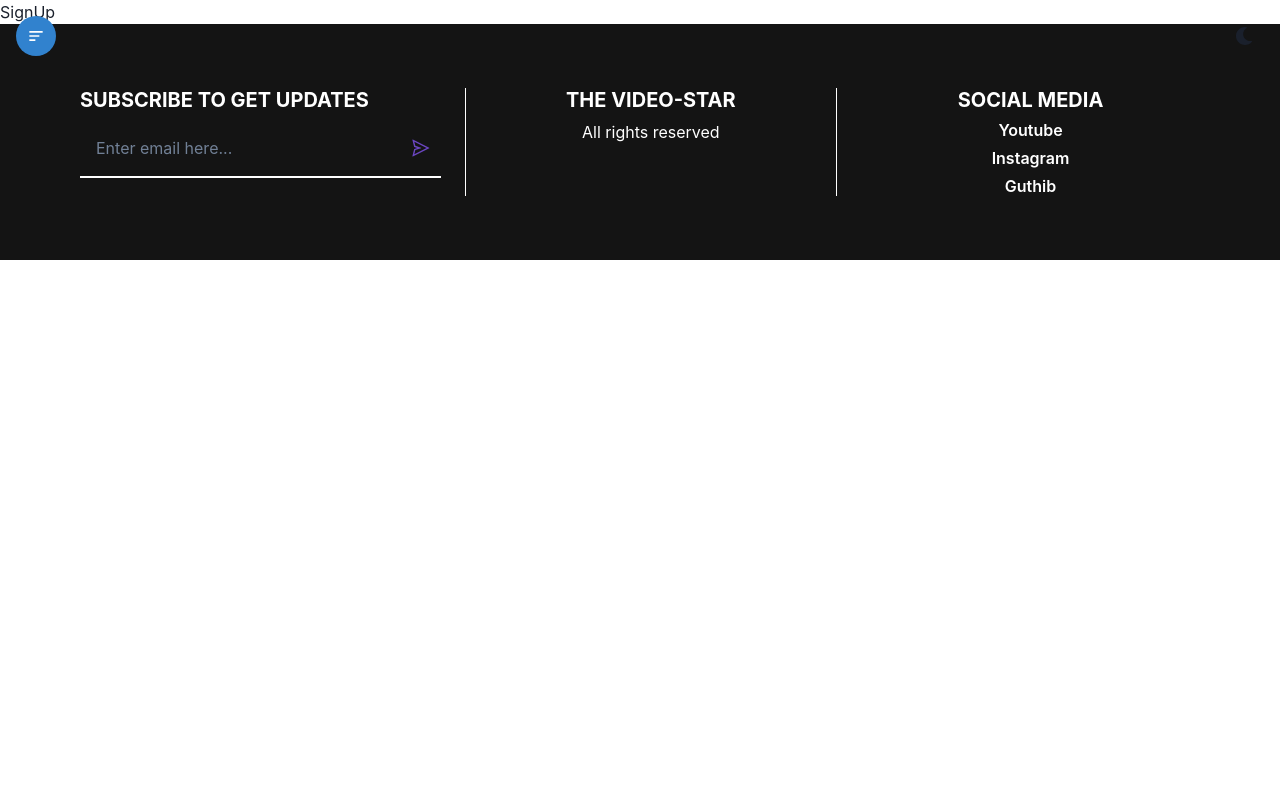
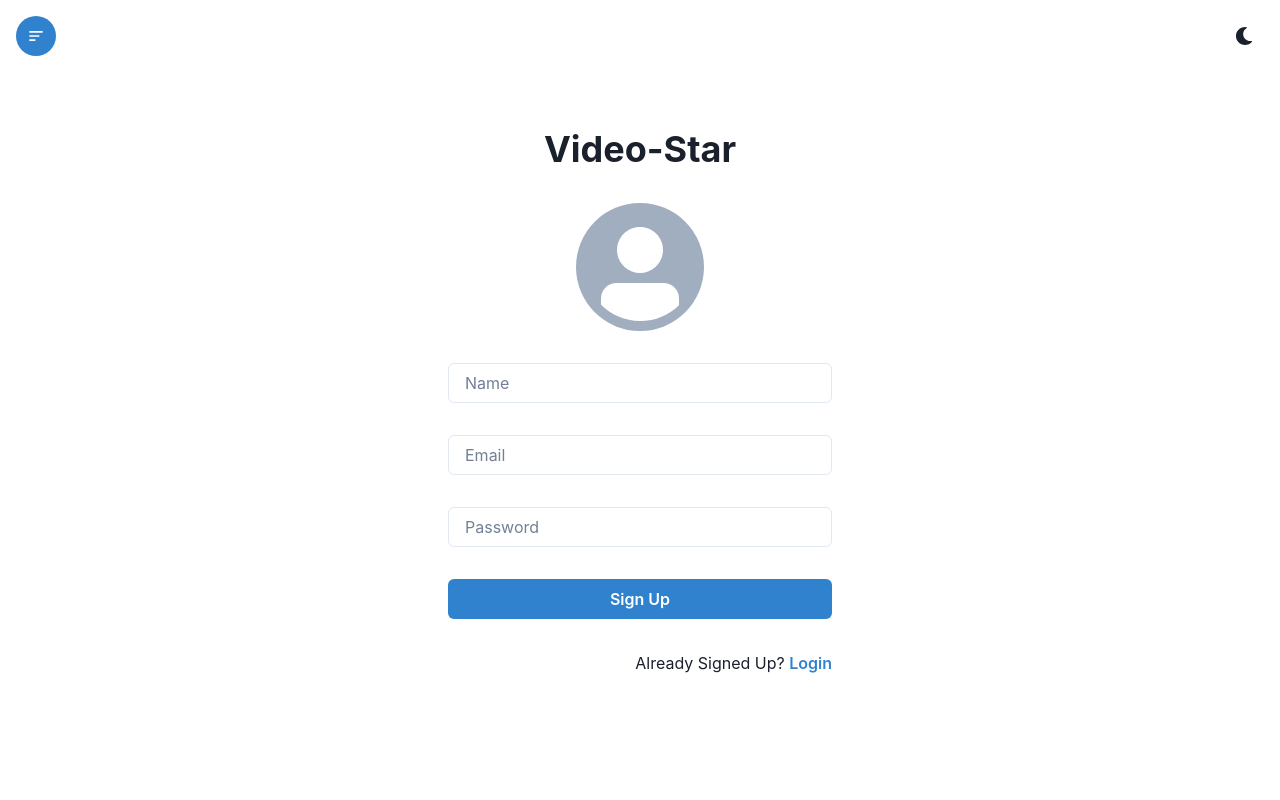
Before and after one commit to chauhanajay2801/ReactProjects, a React (Create React App) app in the folder video-star/: page /signup in a window 1280 px wide. Shown: the top 800 px of the page. Built offline with nearby package versions, Linux system fonts and the light colour scheme.

Commit message:
Sign Up Component completed

```diff
--- a/video-star/src/components/SignUp.jsx
+++ b/video-star/src/components/SignUp.jsx
@@ -1,9 +1,36 @@
+import { Avatar, Button, Container, Heading, Input, Text, VStack } from '@chakra-ui/react'
 import React from 'react'
+import { Link } from 'react-router-dom'
 
 const SignUp = () => {
   return (
-    <div>SignUp</div>
+    <Container maxW={'container.xl'} h={'110vh'} p={'16'}>
+
+        <form action="">
+            <VStack alignItems={'stretch'} spacing={'8'} w={['full','96']} m={'auto'} my={'16'}>
+                <Heading alignSelf={'center'}>Video-Star</Heading>
+                <Avatar alignSelf={'center'} boxSize={'32'}/>
+
+                <Input placeholder='Name' type='text' required focusBorderColor='blue.500'/>
+                <Input placeholder='Email' type='Email' required focusBorderColor='blue.500'/>
+                <Input placeholder='Password' type='Password' required focusBorderColor='blue.500'/>
+
+
+            <Button colorScheme='blue' type='submit'>Sign Up</Button>
+
+            <Text textAlign={'right'}>Already Signed Up?{" "}
+            <Button variant={'link'} colorScheme='blue'>
+                    <Link to = {"/login"}>Login</Link>
+                </Button>
+            </Text>
+
+
+            </VStack>
+        </form>
+
+    </Container>
   )
 }
 
+
 export default SignUp
```
Also changed, not shown: video-star/src/components/Login.jsx (+41 -19 lines).
